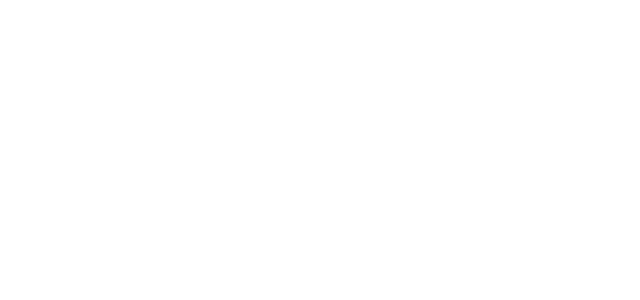
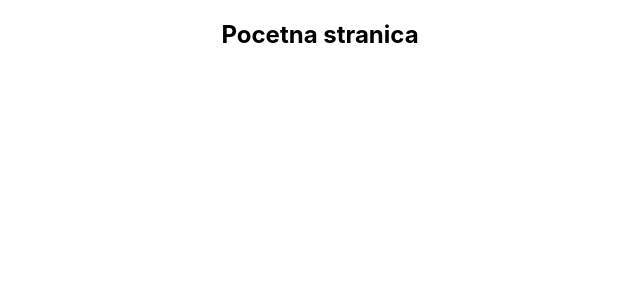
Before and after one commit to MinjaVizi/to-do-lista, a React (Create React App) app: page / in a window 1280 px wide. Shown: the top 300 px of the page, without its empty margins (320-960 px from the left). Built offline with nearby package versions, Linux system fonts and the light colour scheme.

Commit message:
dodata komponenta pocetna stranica

```diff
--- a/src/App.js
+++ b/src/App.js
@@ -1,5 +1,7 @@
 import './App.css';
 import Navbar from './komponente/Navbar';
+import Pocetna from './komponente/Pocetna';
+
 
 function App() {
   return (
@@ -9,7 +11,9 @@
 
       <body>
         <nav>
+
           <Navbar />
+        <Pocetna/>
         </nav>
 
 
--- /dev/null
+++ b/src/komponente/Pocetna.jsx
@@ -0,0 +1,11 @@
+import React from 'react'
+
+const Pocetna = () => {
+  return (
+    <div>
+      <h1> Pocetna stranica</h1>
+    </div>
+  )
+}
+
+export default Pocetna
```
